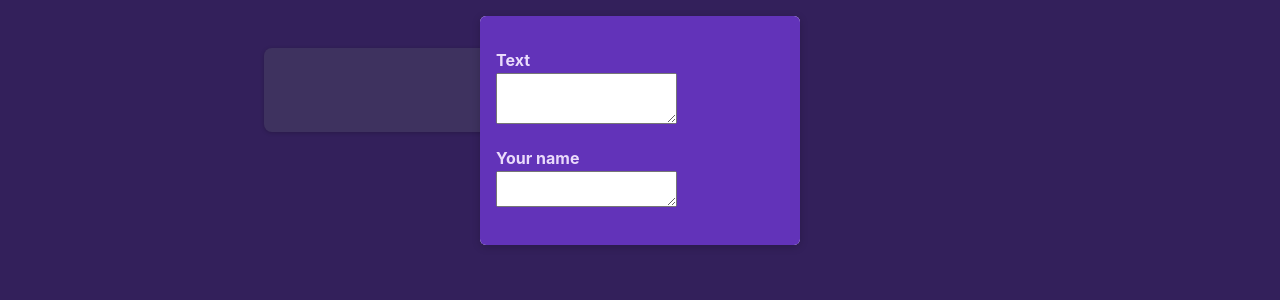
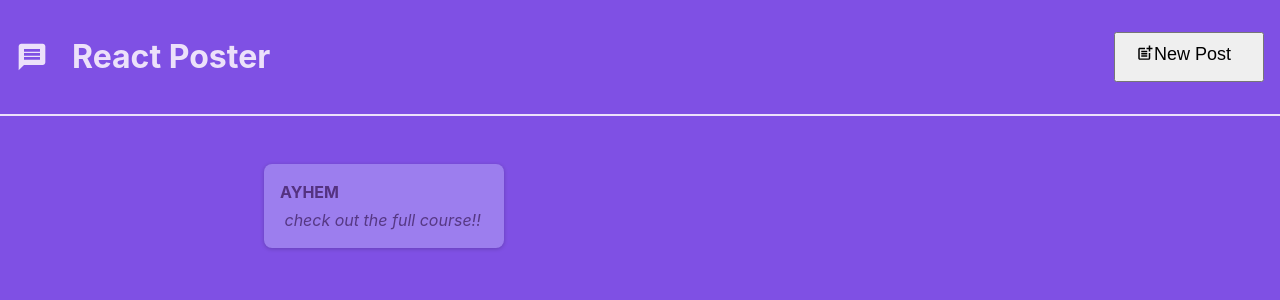
Before and after one commit to MarzouguiAkrem/React_Poster, a React (Vite) app: page / in a window 1280 px wide. Shown: the top 300 px of the page. Built offline with nearby package versions, Linux system fonts and the light colour scheme.

Commit message:
post list

```diff
--- a/package.json
+++ b/package.json
@@ -11,7 +11,8 @@
   },
   "dependencies": {
     "react": "^18.3.1",
-    "react-dom": "^18.3.1"
+    "react-dom": "^18.3.1",
+    "react-icons": "^5.3.0"
   },
   "devDependencies": {
     "@eslint/js": "^9.13.0",
--- a/src/App.jsx
+++ b/src/App.jsx
@@ -1,10 +1,26 @@
+import { useState } from "react";
 import PostList from "./components/PostsList";
+import MainHeader from "./components/MainHeader";
 function App() {
+  const [modalIsVisible,setModalIsVisible]=useState(false);
+
+  function showModalHandler() {
+    setModalIsVisible(true)
+  }
+
+  function hideModalHandler() {
+    setModalIsVisible(false)
+  }
+
   return (
-    <main>
-   <PostList/>
 
-  </main>
+   <>
+     <MainHeader onCreatePost={showModalHandler}/>
+   <main>
+   <PostList isPosting={modalIsVisible} onStopPosting={hideModalHandler}/>
+   </main>
+   </>
+
   );
 
 }
--- /dev/null
+++ b/src/components/MainHeader.jsx
@@ -0,0 +1,22 @@
+import {MdPostAdd,MdMessage} from 'react-icons/md';
+import classes from './MainHeader.module.css';
+
+function MainHeader ({onCreatePost}) {
+    return (
+        <header className={classes.header}>
+            <h1 className={classes.logo}>
+                <MdMessage/>
+                React Poster
+            </h1>
+            <p>
+                <button className={classes.button} onClick={onCreatePost}>
+                    <MdPostAdd size={18} />
+                    New Post
+                </button>
+            </p>
+
+        </header>
+    )
+
+}
+export default MainHeader ;
--- /dev/null
+++ b/src/components/MainHeader.module.css
@@ -0,0 +1,25 @@
+.header {
+    /*padding: 2rem 10%;*/
+    padding: 1rem;
+    text-align: center;
+    display: flex;
+    justify-content: space-between;
+    align-items: center;
+    border-bottom: 2px solid #ece1fa;
+}
+.logo {
+    font-size: 2rem;
+    display: flex;
+    gap: 1.5rem;
+    align-items: center;
+    color: #ece1fa;
+
+}
+
+.button {
+    display: inline-flex;
+    font-size: 18px; /* Augmente la taille de la police */
+    padding: 10px 20px; /* Ajoute de l'espace à l'intérieur du bouton */
+    width: 150px; /* Largeur personnalisée */
+    height: 50px; /* Hauteur personnalisée */
+}
--- a/src/components/Modal.jsx
+++ b/src/components/Modal.jsx
@@ -1,9 +1,9 @@
 import classes from './Modal.module.css';
-function Modal({children}){
+function Modal({children,onClose}){
 
     return (
         <>
-         <div className={classes.backdrop}/>
+         <div className={classes.backdrop} onClick={onClose}/>
          <dialog open className={classes.modal}>{children}</dialog>
         </>
 
--- a/src/components/NewPost.jsx
+++ b/src/components/NewPost.jsx
@@ -1,17 +1,44 @@
 import classes from './NewPost.module.css'
+import { useState } from 'react';
+function NewPost (onCancel,onAddPost) {
+    const  [ enteredBody ,setEntredBody]= useState('');
+    const  [ enteredAuthor ,setEntredAuthor]= useState('');
 
-function NewPost (props) {
+
+    function bodyChangeHandler(event) {
+        setEntredBody(event.target.value);
+    }
+
+    function authorChangeHandler(event) {
+      setEntredAuthor(event.target.value);
+    }
+
+    function submitHandler (event){
+        event.preventDefault();
+        const postData = {
+            body: enteredBody,
+            author: enteredAuthor
+        };
+        console.log(postData)
+        onAddPost(postData)
+        onCancel()
+
+    }
 
     return (
-        <form className={classes.form}>
+        <form className={classes.form} onSubmit={submitHandler}>
             <p>
                 <label htmlFor='body'>Text</label>
-                <textarea id='body' required rows={3} onChange={props.onBodyChange}/>
+                <textarea id='body' required rows={3} onChange={bodyChangeHandler}/>
             </p>
 
             <p>
                 <label htmlFor='name'>Your name</label>
-                <textarea id='name' required onChange={props.onAuthorChange}/>
+                <textarea id='name' required onChange={authorChangeHandler}/>
+            </p>
+            <p className={classes.actions}>
+                <button type='button' onClick={props.onCancel}>Cancel</button>
+                <button>Submit</button>
             </p>
 
         </form>
--- a/src/components/NewPost.module.css
+++ b/src/components/NewPost.module.css
@@ -11,3 +11,19 @@
     color: #eadbfb;
     font-weight: bold;
 }
+
+.actions {
+    display: flex;
+    justify-content: flex-end;
+    gap: 0.5rem;
+}
+
+.actions button {
+    cursor: pointer;
+    font: inherit;
+    padding: 0.5rem 1.5rem;
+    border: none;
+    border-radius: 4px;
+    background-color: #34036c;
+    color: #e5d5f7;
+}
--- a/src/components/PostsList.jsx
+++ b/src/components/PostsList.jsx
@@ -4,28 +4,24 @@ import classes from './PostList.module.css';
 import NewPost from './NewPost';
 import Modal from './Modal';
 
-function PostList() {
-    const  [ enteredBody ,setEntredBody]= useState('');
-    const  [ enteredAuthor ,setEntredAuthor]= useState('');
+function PostList({isPosting, onStopPosting }) {
+  const [posts,setPosts]=useState([]);
+  function addPostHandler(postData) {
+    setPosts((existingPosts)=> [postData,...existingPosts]);
+  }
 
-    function bodyChangeHandler(event) {
-        setEntredBody(event.target.value);
-    }
 
-    function authorChangeHandler(event) {
-      setEntredAuthor(event.target.value);
-  }
     return (
         <>
-        <Modal>
-          <NewPost
-           onBodyChange={bodyChangeHandler}
-           onAuthorChange={authorChangeHandler}
-          />
-        </Modal>
+        {isPosting && (
+           <Modal onClose = {onStopPosting}>
+           <NewPost
+            onCancel = {onStopPosting } onAddPost={addPostHandler}
+           />
+         </Modal>
 
+        )}
         <ul className={classes.posts}>
-          <Post author ={enteredAuthor} body={enteredBody}/>
           <Post author ="Ayhem" body=" check out the full course!!"/>
         </ul>
         </>
```
Also changed, not shown: 1 other file (tests, documents, lock files or other folders).
